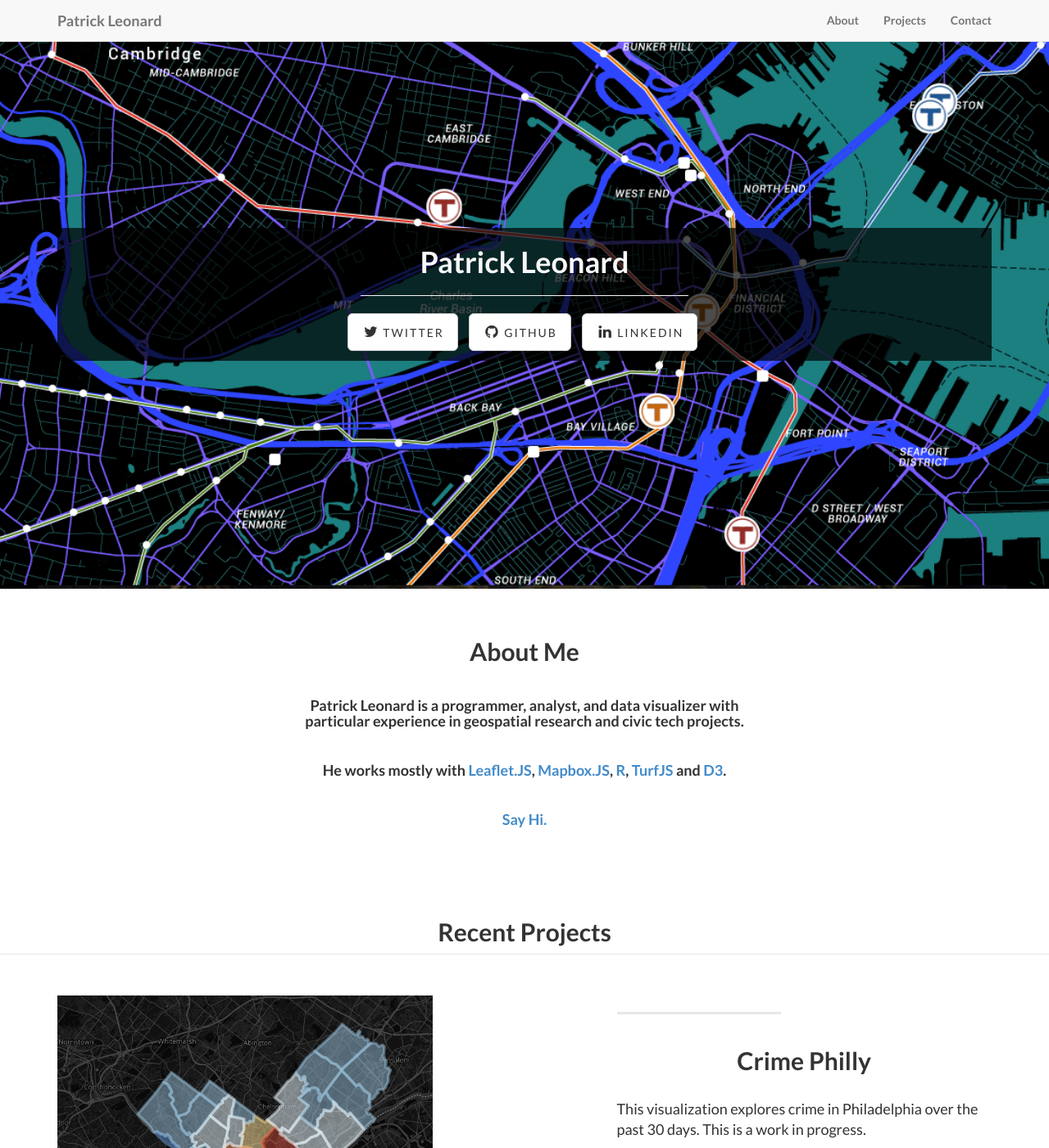
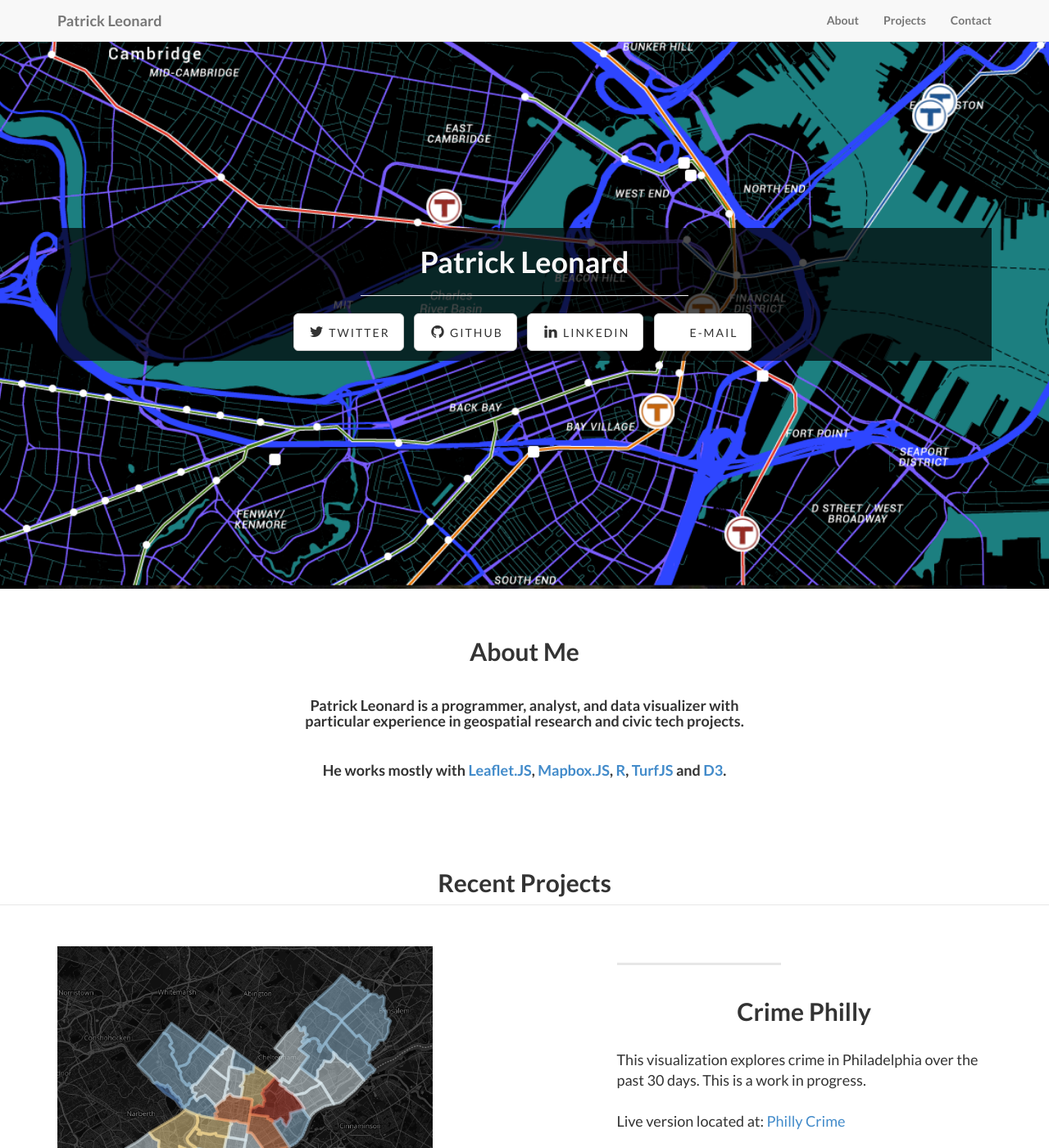
Before and after one commit to pjleonard37/pjleonard37.github.io, a Jekyll site: the page built from index.html, in a window 1280 px wide and 1400 px high. Shown: the whole window at 82% size. Built offline with Jekyll 4.4.1, drawn with Linux system fonts in a browser that asks for light colours.

Commit message:
Changing e-mail

```diff
--- a/_config.yml
+++ b/_config.yml
@@ -28,3 +28,5 @@
     url: https://github.com/pjleonard37
   - title: linkedin
     url: https://www.linkedin.com/in/leonardpatrick
+  - title: e-mail
+    url: mailto:me@patrick-leonard.com
--- a/_includes/about.html
+++ b/_includes/about.html
@@ -10,8 +10,6 @@
                 <br/>
                 <h4>He works mostly with <a href="http://leafletjs.com/">Leaflet.JS</a>, <a href="https://www.mapbox.com/mapbox.js/api/v3.0.1/">Mapbox.JS</a>, <a href="https://www.r-project.org/">R</a>, <a href="http://turfjs.org/">TurfJS</a> and <a href="https://d3js.org/">D3</a>.</h4>
                 <br/>
-                <h4><a href="mailto:me@patrick-leonard.com">Say Hi.</a></h5>
-                <br/>
               </div>
         </div>
     </section>
```
